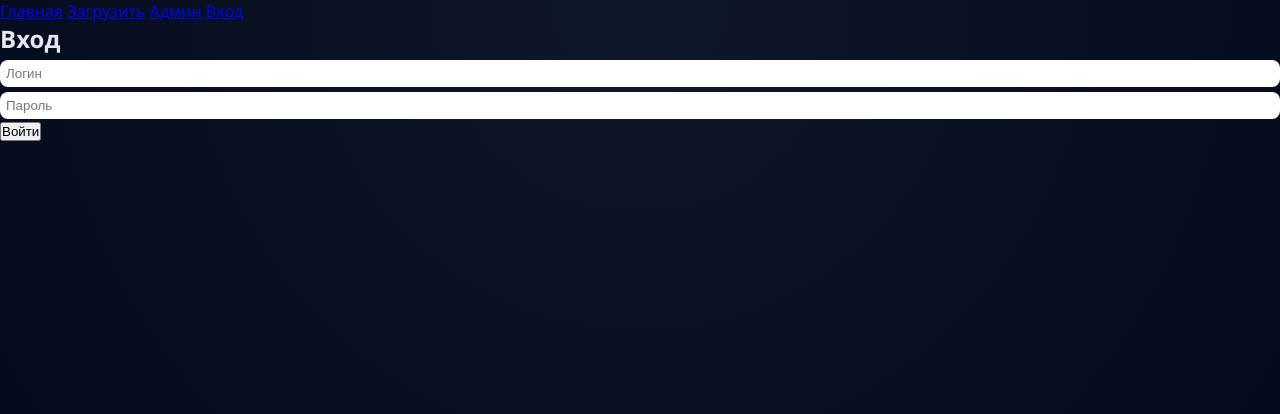
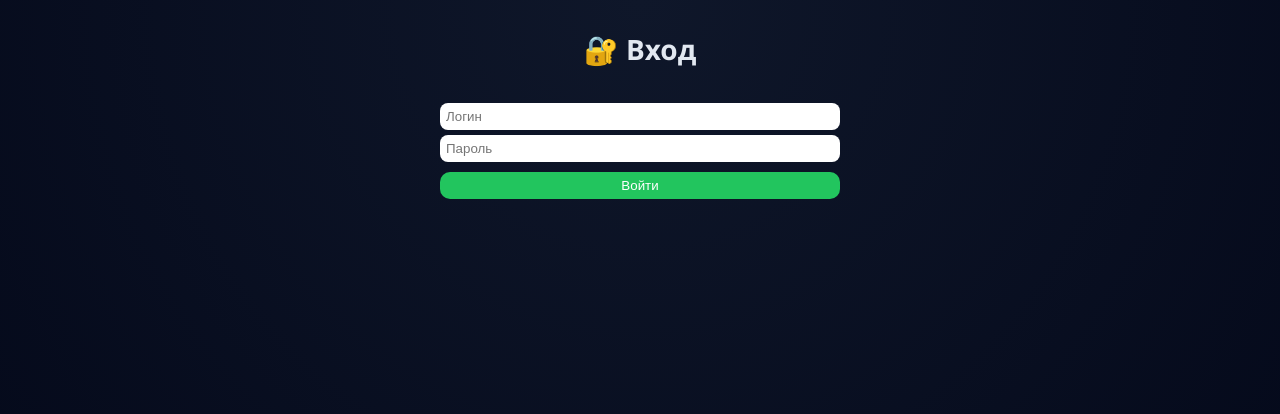
Before and after one commit to StanislavRostislav/college_notes, a FastAPI app: page /login in a window 1280 px wide. Shown: the top 414 px of the page. Run offline with FastAPI, Linux system fonts and the light colour scheme.

Commit message:
Update login.html

```diff
--- a/templates/login.html
+++ b/templates/login.html
@@ -1,12 +1,19 @@
-{% extends "base.html" %}
-{% block content %}
+<!DOCTYPE html>
+<html>
+<head>
+    <link rel="stylesheet" href="/static/style.css">
+</head>
+<body>
 
-<h2>Вход</h2>
+<div class="header">🔐 Вход</div>
 
-<form method="post">
-    <input name="username" placeholder="Логин">
-    <input name="password" placeholder="Пароль">
-    <button>Войти</button>
-</form>
+<div style="max-width:400px;margin:auto;">
+    <form method="post">
+        <input name="username" placeholder="Логин">
+        <input name="password" type="password" placeholder="Пароль">
+        <button class="btn" style="margin-top:10px;width:100%;">Войти</button>
+    </form>
+</div>
 
-{% endblock %}
+</body>
+</html>
```
